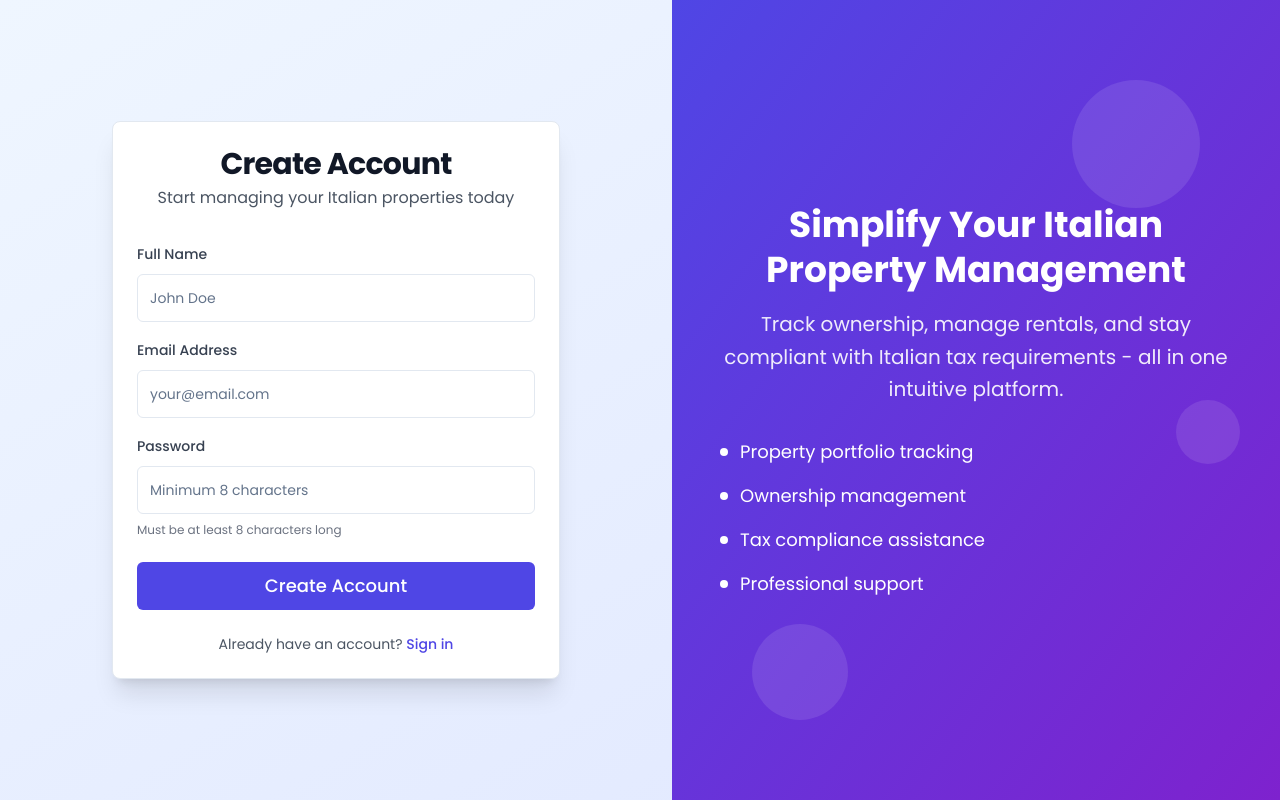
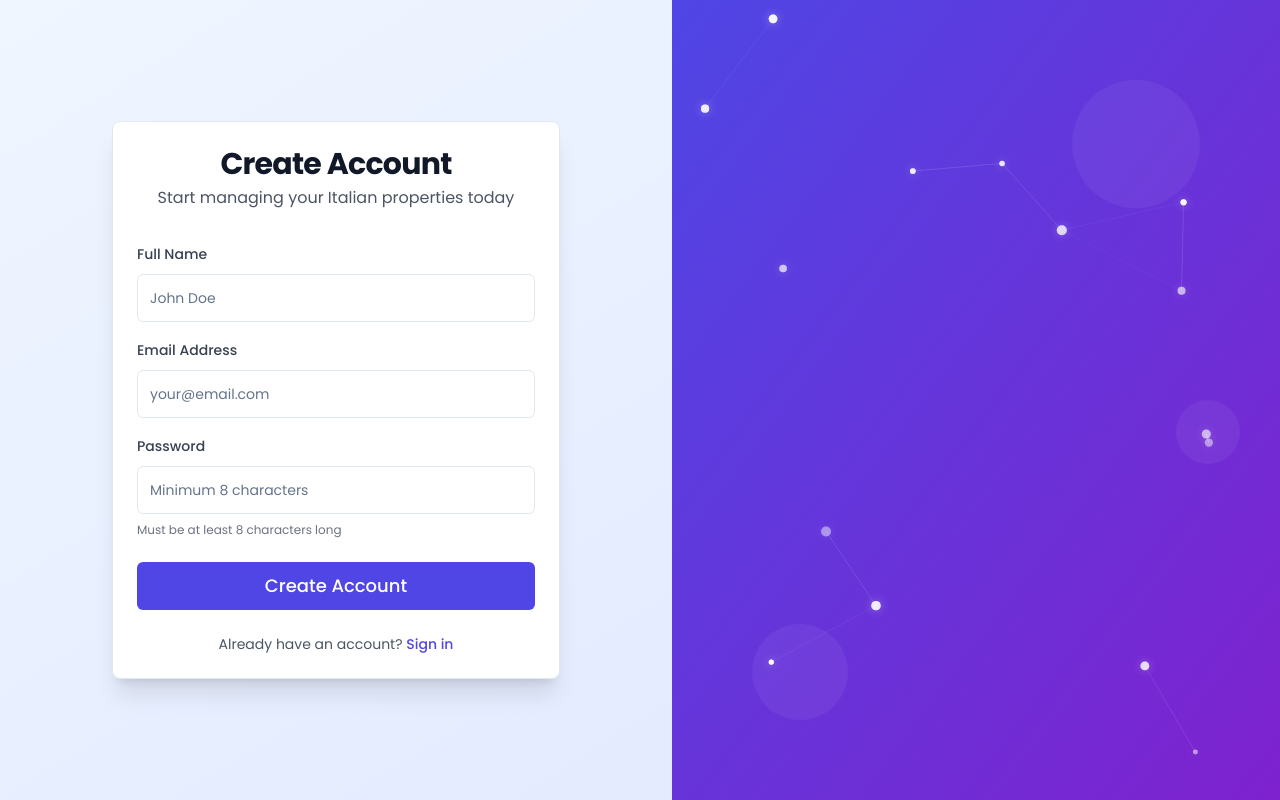
Before and after one commit to giteddyhub/property-owner-intake-flow, a React (Vite) app: page /signup in a window 1280 px wide. Built offline with nearby package versions, Linux system fonts and the light colour scheme.

Commit message:
Refactor: Enhance signup page UI
Implement a modern UI effect with moving elements on the right side of the signup page.

```diff
--- /dev/null
+++ b/src/components/ui/animated-background.tsx
@@ -0,0 +1,140 @@
+import React, { useEffect, useRef } from 'react';
+
+interface Bubble {
+  x: number;
+  y: number;
+  vx: number;
+  vy: number;
+  radius: number;
+  opacity: number;
+}
+
+export const AnimatedBackground: React.FC = () => {
+  const canvasRef = useRef<HTMLCanvasElement>(null);
+  const bubblesRef = useRef<Bubble[]>([]);
+  const animationFrameRef = useRef<number>();
+
+  useEffect(() => {
+    const canvas = canvasRef.current;
+    if (!canvas) return;
+
+    const ctx = canvas.getContext('2d');
+    if (!ctx) return;
+
+    const resizeCanvas = () => {
+      canvas.width = canvas.offsetWidth;
+      canvas.height = canvas.offsetHeight;
+    };
+
+    const createBubbles = () => {
+      const bubbleCount = 15;
+      bubblesRef.current = [];
+
+      for (let i = 0; i < bubbleCount; i++) {
+        bubblesRef.current.push({
+          x: Math.random() * canvas.width,
+          y: Math.random() * canvas.height,
+          vx: (Math.random() - 0.5) * 0.5,
+          vy: (Math.random() - 0.5) * 0.5,
+          radius: Math.random() * 3 + 2,
+          opacity: Math.random() * 0.6 + 0.2
+        });
+      }
+    };
+
+    const drawBubble = (bubble: Bubble) => {
+      ctx.beginPath();
+      ctx.arc(bubble.x, bubble.y, bubble.radius, 0, Math.PI * 2);
+      ctx.fillStyle = `rgba(255, 255, 255, ${bubble.opacity})`;
+      ctx.fill();
+
+      // Add glow effect
+      ctx.shadowColor = 'rgba(255, 255, 255, 0.5)';
+      ctx.shadowBlur = 10;
+      ctx.fill();
+      ctx.shadowBlur = 0;
+    };
+
+    const drawConnections = () => {
+      const maxDistance = 150;
+
+      for (let i = 0; i < bubblesRef.current.length; i++) {
+        for (let j = i + 1; j < bubblesRef.current.length; j++) {
+          const bubble1 = bubblesRef.current[i];
+          const bubble2 = bubblesRef.current[j];
+
+          const dx = bubble1.x - bubble2.x;
+          const dy = bubble1.y - bubble2.y;
+          const distance = Math.sqrt(dx * dx + dy * dy);
+
+          if (distance < maxDistance) {
+            const opacity = (1 - distance / maxDistance) * 0.3;
+
+            ctx.beginPath();
+            ctx.moveTo(bubble1.x, bubble1.y);
+            ctx.lineTo(bubble2.x, bubble2.y);
+            ctx.strokeStyle = `rgba(255, 255, 255, ${opacity})`;
+            ctx.lineWidth = 1;
+            ctx.stroke();
+          }
+        }
+      }
+    };
+
+    const updateBubbles = () => {
+      bubblesRef.current.forEach(bubble => {
+        bubble.x += bubble.vx;
+        bubble.y += bubble.vy;
+
+        // Bounce off edges
+        if (bubble.x <= bubble.radius || bubble.x >= canvas.width - bubble.radius) {
+          bubble.vx *= -1;
+        }
+        if (bubble.y <= bubble.radius || bubble.y >= canvas.height - bubble.radius) {
+          bubble.vy *= -1;
+        }
+
+        // Keep bubbles within bounds
+        bubble.x = Math.max(bubble.radius, Math.min(canvas.width - bubble.radius, bubble.x));
+        bubble.y = Math.max(bubble.radius, Math.min(canvas.height - bubble.radius, bubble.y));
+      });
+    };
+
+    const animate = () => {
+      ctx.clearRect(0, 0, canvas.width, canvas.height);
+
+      updateBubbles();
+      drawConnections();
+
+      bubblesRef.current.forEach(drawBubble);
+
+      animationFrameRef.current = requestAnimationFrame(animate);
+    };
+
+    resizeCanvas();
+    createBubbles();
+    animate();
+
+    const handleResize = () => {
+      resizeCanvas();
+      createBubbles();
+    };
+
+    window.addEventListener('resize', handleResize);
+
+    return () => {
+      window.removeEventListener('resize', handleResize);
+      if (animationFrameRef.current) {
+        cancelAnimationFrame(animationFrameRef.current);
+      }
+    };
+  }, []);
+
+  return (
+    <canvas
+      ref={canvasRef}
+      className="absolute inset-0 w-full h-full"
+      style={{ background: 'transparent' }}
+    />
+  );
+};
--- a/src/pages/ModernSignupPage.tsx
+++ b/src/pages/ModernSignupPage.tsx
@@ -7,6 +7,7 @@ import { Label } from '@/components/ui/label';
 import { Link } from 'react-router-dom';
 import { Loader2, CheckCircle } from 'lucide-react';
 import { useImprovedSignUpForm } from '@/hooks/useImprovedSignUpForm';
+import { AnimatedBackground } from '@/components/ui/animated-background';
 
 export const ModernSignupPage: React.FC = () => {
   const { formState, updateField, handleSubmit } = useImprovedSignUpForm({
@@ -35,15 +36,10 @@ export const ModernSignupPage: React.FC = () => {
           </Card>
         </div>
 
-        {/* Right side - Image (hidden on mobile) */}
+        {/* Right side - Animated background */}
         <div className="hidden lg:flex flex-1 relative overflow-hidden">
           <div className="absolute inset-0 bg-gradient-to-br from-indigo-600 to-purple-700"></div>
-          <div className="relative z-10 flex items-center justify-center p-12">
-            <div className="text-white text-center space-y-6">
-              <h3 className="text-3xl font-bold">Welcome to Your Property Management Journey</h3>
-              <p className="text-xl opacity-90">Manage your Italian properties with ease and confidence.</p>
-            </div>
-          </div>
+          <AnimatedBackground />
         </div>
       </div>
     );
@@ -149,45 +145,15 @@ export const ModernSignupPage: React.FC = () => {
         </Card>
       </div>
 
-      {/* Right side - Hero image/illustration */}
+      {/* Right side - Animated background */}
       <div className="hidden lg:flex flex-1 relative overflow-hidden">
         <div className="absolute inset-0 bg-gradient-to-br from-indigo-600 to-purple-700"></div>
-        <div className="relative z-10 flex items-center justify-center p-12">
-          <div className="text-white text-center space-y-8 max-w-lg">
-            <div className="space-y-4">
-              <h2 className="text-4xl font-bold leading-tight">
-                Simplify Your Italian Property Management
-              </h2>
-              <p className="text-xl opacity-90 leading-relaxed">
-                Track ownership, manage rentals, and stay compliant with Italian tax requirements - all in one intuitive platform.
-              </p>
-            </div>
+        <AnimatedBackground />
 
-            <div className="grid grid-cols-1 gap-4 text-left">
-              <div className="flex items-center space-x-3">
-                <div className="w-2 h-2 bg-white rounded-full"></div>
-                <span className="text-lg">Property portfolio tracking</span>
-              </div>
-              <div className="flex items-center space-x-3">
-                <div className="w-2 h-2 bg-white rounded-full"></div>
-                <span className="text-lg">Ownership management</span>
-              </div>
-              <div className="flex items-center space-x-3">
-                <div className="w-2 h-2 bg-white rounded-full"></div>
-                <span className="text-lg">Tax compliance assistance</span>
-              </div>
-              <div className="flex items-center space-x-3">
-                <div className="w-2 h-2 bg-white rounded-full"></div>
-                <span className="text-lg">Professional support</span>
-              </div>
-            </div>
-          </div>
-        </div>
-
-        {/* Decorative elements */}
-        <div className="absolute top-20 right-20 w-32 h-32 bg-white/10 rounded-full"></div>
-        <div className="absolute bottom-20 left-20 w-24 h-24 bg-white/10 rounded-full"></div>
-        <div className="absolute top-1/2 right-10 w-16 h-16 bg-white/10 rounded-full"></div>
+        {/* Decorative static elements for extra visual interest */}
+        <div className="absolute top-20 right-20 w-32 h-32 bg-white/5 rounded-full"></div>
+        <div className="absolute bottom-20 left-20 w-24 h-24 bg-white/5 rounded-full"></div>
+        <div className="absolute top-1/2 right-10 w-16 h-16 bg-white/5 rounded-full"></div>
       </div>
     </div>
   );
```
